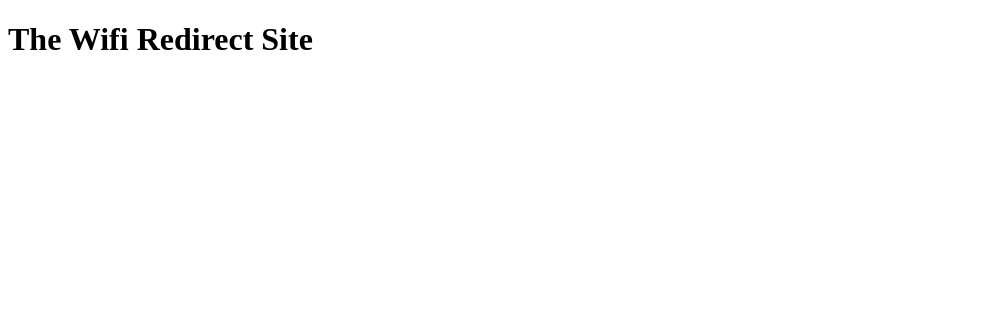
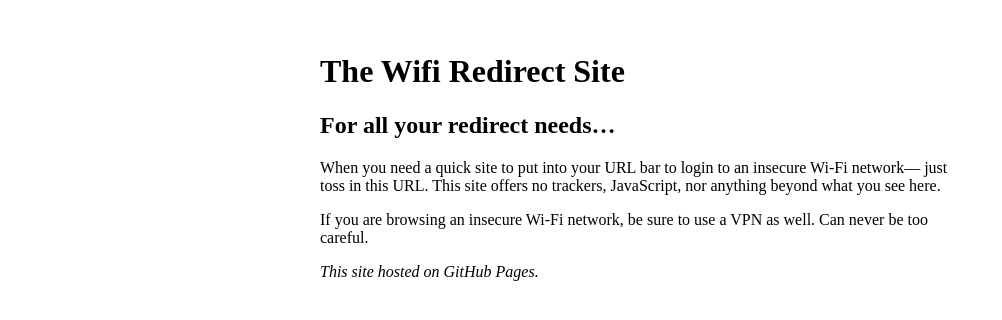
Before and after one commit to iamcarrico/wifi-redirect.com, a plain HTML site: page index.html in a window 1280 px wide. Shown: the whole page, without its empty margins (0-1002 px from the left). Drawn offline with Linux system fonts and the light colour scheme.

Commit message:
A little bit of copy

```diff
--- a/index.html
+++ b/index.html
@@ -5,8 +5,26 @@
     <meta http-equiv="Content-Type" content="text/html; charset=utf-8">
     <meta http-equiv="X-UA-Compatible" content="IE=edge">
     <meta name="viewport" content="width=device-width, initial-scale=1, shrink-to-fit=no">
+    <style>
+      body {
+        max-width: 640px;
+        margin: 1em auto;
+        padding: 1em;
+      }
+
+      footer {
+        font-style: italic;
+      }
+    </style>
   </head>
   <body>
     <h1>The Wifi Redirect Site</h1>
+    <h2>For all your redirect needs…</h2>
+
+    <p>When you need a quick site to put into your URL bar to login to an insecure Wi-Fi network— just toss in this URL. This site offers no trackers, JavaScript, nor anything beyond what you see here.</p>
+
+    <p>If you are browsing an insecure Wi-Fi network, be sure to use a VPN as well. Can never be too careful.</p>
+
+    <footer>This site hosted on GitHub Pages.</footer>
   </body>
 <html>
```
